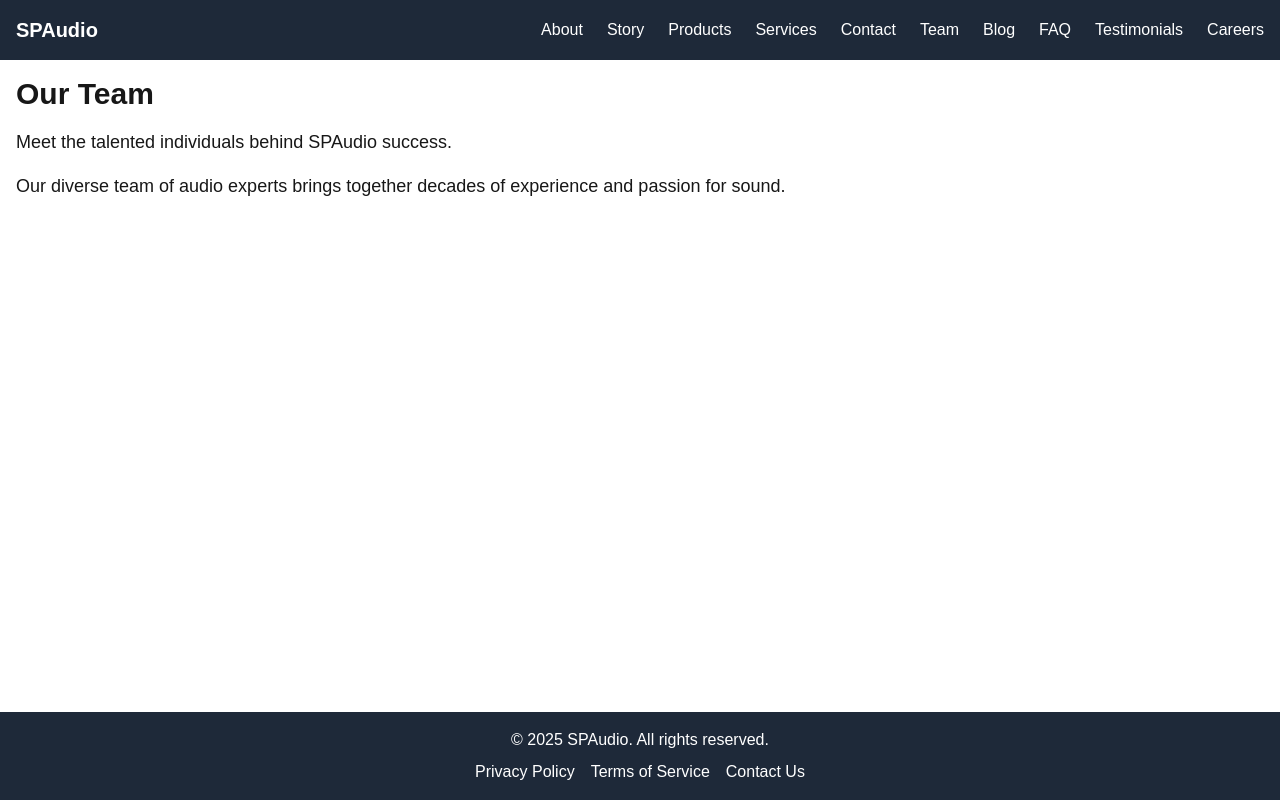
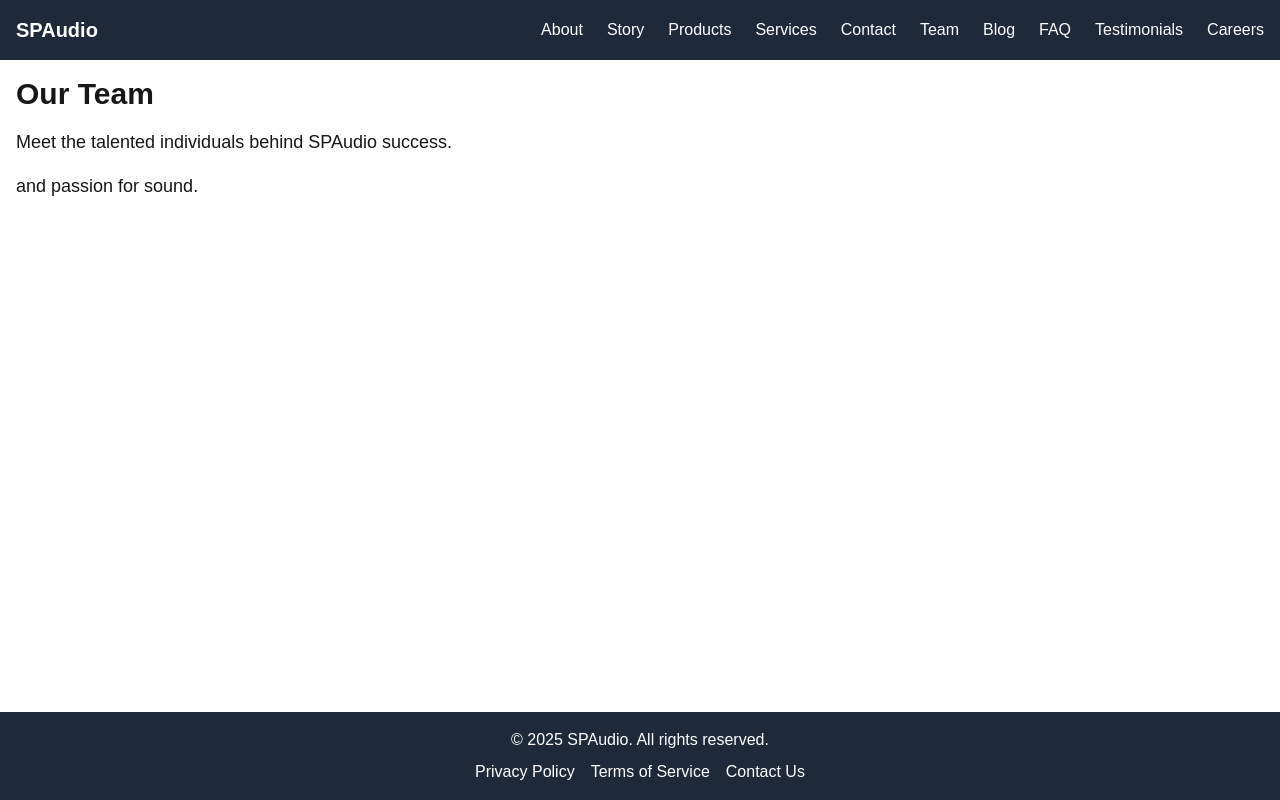
Before and after one commit to kuldipkoladiya/spAudio, a Next.js app: page /team in a window 1280 px wide. Built offline with nearby package versions, Linux system fonts and the light colour scheme.

Commit message:
fix error

```diff
--- a/src/app/contact/page.tsx
+++ b/src/app/contact/page.tsx
@@ -6,7 +6,7 @@ export default function Contact() {
         Get in touch with our team for any inquiries or support needs.
       </p>
       <p className="text-lg">
-        We are here to help you with all your audio-related questions and requirements.
+
       </p>
     </div>
   );
--- a/src/app/faq/page.tsx
+++ b/src/app/faq/page.tsx
@@ -6,7 +6,7 @@ export default function FAQ() {
         Find answers to common questions about our products and services.
       </p>
       <p className="text-lg">
-        If you cant find what you're looking for, feel free to contact our support team.
+        If you cant find what youre looking for, feel free to contact our support team.
       </p>
     </div>
   );
--- a/src/app/story/page.tsx
+++ b/src/app/story/page.tsx
@@ -6,7 +6,7 @@ export default function Story() {
         SPAudio was founded in 2010 with a passion for delivering exceptional audio experiences.
       </p>
       <p className="text-lg">
-        From humble beginnings, we've grown to become a leader in the audio industry through innovation and dedication to quality.
+        From humble beginnings, wve grown to become a leader in the audio industry through innovation and dedication to quality.
       </p>
     </div>
   );
--- a/src/app/team/page.tsx
+++ b/src/app/team/page.tsx
@@ -6,7 +6,7 @@ export default function Team() {
         Meet the talented individuals behind SPAudio success.
       </p>
       <p className="text-lg">
-        Our diverse team of audio experts brings together decades of experience and passion for sound.
+      and passion for sound.
       </p>
     </div>
   );
```
